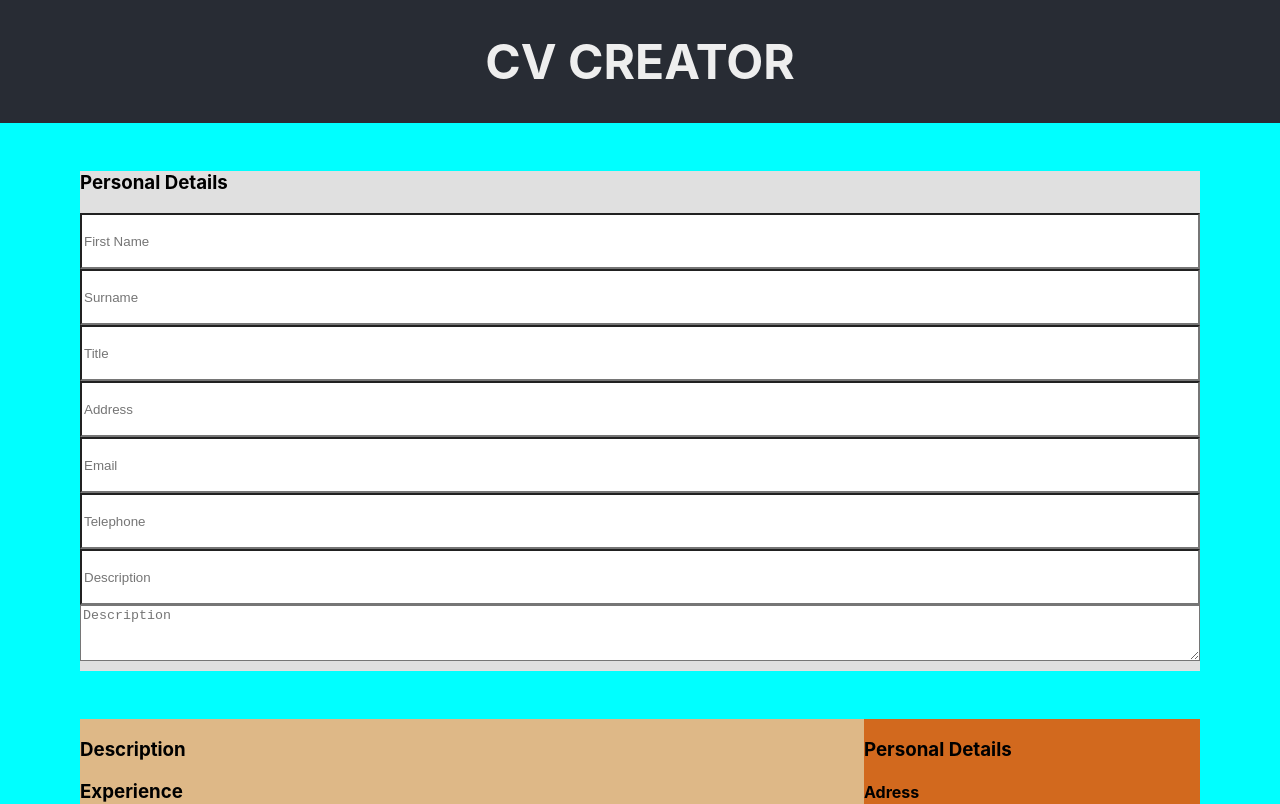
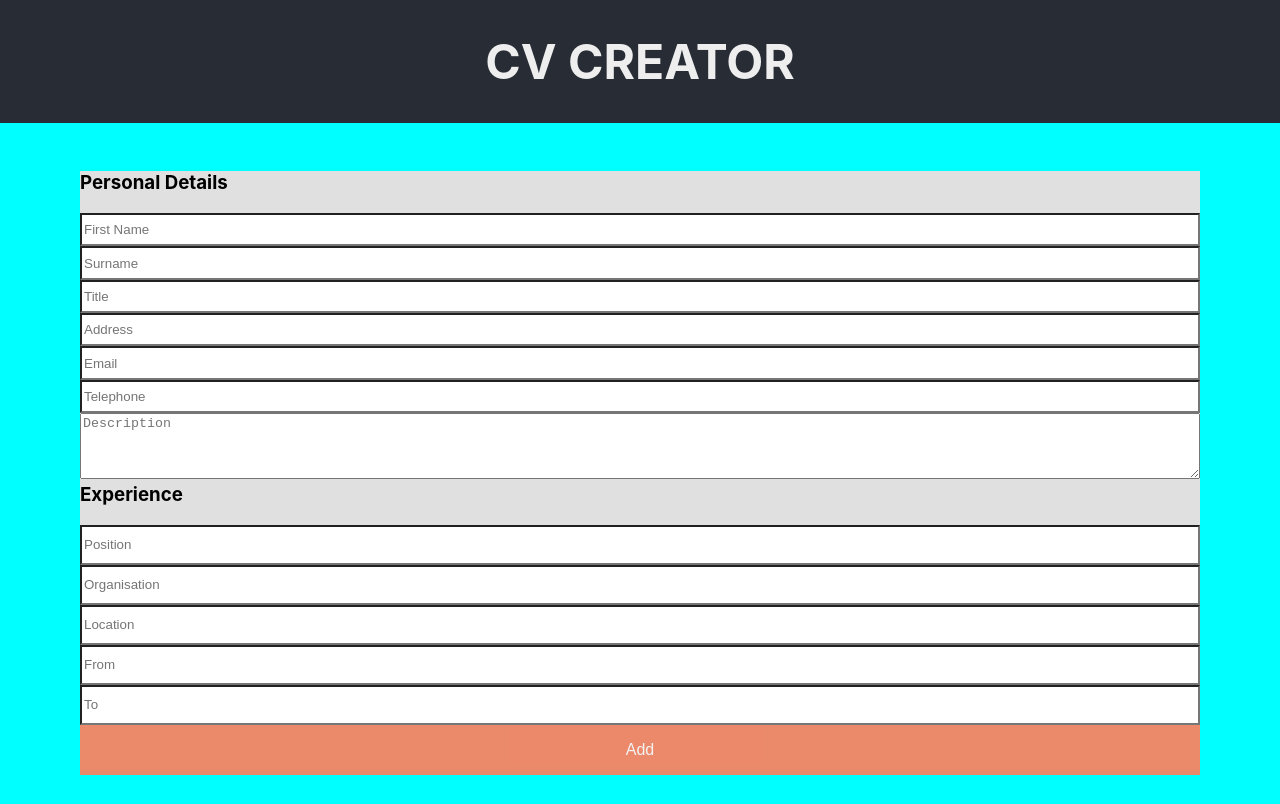
Before and after one commit to strudelPie/CV_application, a React (Create React App) app: page / in a window 1280 px wide. Shown: the top 804 px of the page. Built offline with nearby package versions, Linux system fonts and the light colour scheme.

Commit message:
tenth commit

```diff
--- a/src/components/form/Experience.js
+++ b/src/components/form/Experience.js
@@ -0,0 +1,38 @@
+import React, { Component } from "react";
+import styled from "styled-components";
+import Section from "../utils/Section";
+import Input from "../utils/Input";
+import Button from "../utils/Button";
+import expItem from "../utils/experienceObj";
+
+const ExperienceWrapper = styled.div`
+
+}`
+
+class Experience extends Component {
+    render() {
+        const inputItems = this.props.cv.experience;
+
+        return (
+            <ExperienceWrapper>
+                <Section title="Experience">
+                {Object.entries(inputItems).map(([key, item]) => {
+                    const stateSection = 'experience.' + key + ".";
+
+                    return (
+                        <Input
+                        key={key}
+                        inputItems={inputItems[key]}
+                        stateSection={stateSection}
+                        eHandler={this.props.eHandler}/>
+                    )})}
+
+                    <Button text="Add" onClick={this.props.addSection}/>
+                </Section>
+            </ExperienceWrapper>
+
+        )
+    };
+}
+
+export default Experience;
--- a/src/components/form/Form.js
+++ b/src/components/form/Form.js
@@ -1,11 +1,11 @@
 import React, { Component } from "react";
 import styled from "styled-components";
 import PersonalInfo from "./PersonalInfo";
+import Experience from "./Experience";
 
 
 const FormWrapper = styled.div`
     background-color: #E0E0E0;
-    height: 500px;
     width: 100%;
     border-color: #7FFFD4;
 }`
@@ -15,6 +15,9 @@ class Form extends Component {
         return (
             <FormWrapper>
                 <PersonalInfo cv={this.props.cv} eHandler={this.props.eHandler}/>
+                <Experience cv={this.props.cv} eHandler={this.props.eHandler}addSection={this.props.addSection}/>
+
+
             </FormWrapper>
         )
     };
--- a/src/components/form/PersonalInfo.js
+++ b/src/components/form/PersonalInfo.js
@@ -2,35 +2,40 @@ import React, { Component } from "react";
 import styled from "styled-components";
 import Section from "../utils/Section";
 import Input from "../utils/Input";
-import uniqid from "uniqid";
-import TextArea from "../utils/TextArea";
 
 const PersonalInfoWrapper = styled.div`
 
+`
+
+const TextArea = styled.textarea.attrs({rows: "4"})`
+    width: 100%;
+    height: 100%;
+    box-sizing: border-box;
+    }
 `
 
 class PersonalInfo extends Component {
     render() {
         const inputItems = this.props.cv.pInfo;
 
+        const filteredItems = Object.entries(inputItems)
+            .filter(([key,value]) => !key.includes('description'))
+            .reduce((obj, [key, value]) => {
+                obj[key] = value;
+                return obj;
+              }, {});
+
+        const stateSection = 'pInfo.'
+        const txtAreaName = stateSection.concat("description");
+
         return (
             <PersonalInfoWrapper>
                 <Section title="Personal Details">
-                {
+                <Input inputItems={filteredItems}
+                stateSection={stateSection}
+                eHandler={this.props.eHandler}/>
 
-                Object.keys(inputItems).map((item) => {
-                    return (
-                        <Input
-                        key={inputItems[item].id}
-                        name={inputItems[item].name}
-                        placeholder={inputItems[item].placeholder}
-                        eHandler={this.props.eHandler}
-                        value={inputItems[item].value}
-                        stateKey={item}
-                        />
-                    )
-                })}
-                <TextArea name="description" placeholder="Description" eHandler={this.props.eHandler} value={inputItems["description"].value}/>
+                <TextArea name={txtAreaName} placeholder="Description" onChange={this.props.eHandler} value={inputItems["description"].value}/>
 
                 </Section>
             </PersonalInfoWrapper>
--- a/src/components/structure/Main.js
+++ b/src/components/structure/Main.js
@@ -2,7 +2,8 @@ import React, { Component } from "react";
 import styled from "styled-components";
 import Form from '../form/Form'
 import Preview from '../preview/Preview'
-import uniqid from "uniqid";
+import cv from "../utils/cvObj";
+import expItem from "../utils/experienceObj";
 
 const Mainwrapper = styled.main`
     background-color: #00FFFF;
@@ -24,72 +25,62 @@ class Main extends Component {
         super(props);
 
         this.state = {
-            cv: {
-                pInfo: {
-                    firstName: {
-                        value: '',
-                        name: 'firstName',
-                        placeholder: 'First Name',
-                        id: uniqid(),
-                    },
-                    secondName: {
-                        value: '',
-                        name: 'secondName',
-                        placeholder: 'Surname',
-                        id: uniqid(),
-                    },
-                    title: {
-                        value: '',
-                        name: 'title',
-                        placeholder: 'Title',
-                        id: uniqid(),
-                    },
-                    address: {
-                        value: '',
-                        name: 'address',
-                        placeholder: 'Address',
-                        id: uniqid(),
-                    },
-                    email: {
-                        value: '',
-                        name: 'email',
-                        placeholder: 'Email',
-                        id: uniqid(),
-                    },
-                    telephone: {
-                        value: '',
-                        name: 'telephone',
-                        placeholder: 'Telephone',
-                        id: uniqid(),
-                    },
-                    description: {
-                        value: '',
-                        name: 'description',
-                        placeholder: 'Description',
-                        id: uniqid(),
-                    },
-                }
-
-            }
+            cv
         };
         this.handleInputChange = this.handleInputChange.bind(this);
+
+        this.handleAddSection = this.handleAddSection.bind(this);
+    }
+
+    updateObject(object, newValue, path){
+        var stack = path.split('.');
+
+        while(stack.length > 1){
+          object = object[stack.shift()];
+        }
+
+        object[stack.shift()] = newValue;
     }
 
     handleInputChange(e) {
         const { name, value } = e.target
-        const  state  = {...this.state};
-        state.cv["pInfo"][name].value = value;
+
+        const  currentState  = {...this.state};
+        const path = "cv." + name + ".value";
+        this.updateObject(currentState, value, path)
 
         this.setState({
-            state
+            state: currentState
         });
     }
 
+    handleAddSection(e) {
+        const currentState = {...this.state.cv};
+        // const filteredItems = Object.entries(currentState)
+        //     .filter(([key,value]) => key.includes('experience'))
+        //     .reduce((obj, [key, value]) => {
+        //         obj[key] = value;
+        //         return obj;
+        //     }, {});
+
+
+        this.setState({
+            ...this.state.cv,
+            experience: {
+                ...this.state.experience,
+                ...expItem
+            },
+        })
+        console.log(this.state.cv)
+    }
+
     render() {
+
         return (
             <Mainwrapper>
-                <Form cv={this.state.cv} eHandler={this.handleInputChange} />
-                <Preview cv={this.state.cv}/>
+                <Form cv={this.state.cv} eHandler={this.handleInputChange}
+                addSection={this.handleAddSection}/>
+                <Preview cv={this.state.cv} />
             </Mainwrapper>
         )
     };
--- /dev/null
+++ b/src/components/utils/Button.js
@@ -0,0 +1,31 @@
+import React, { Component } from "react";
+import styled from "styled-components";
+
+const ButtonWrapper = styled.button`
+    background-color: #f4511e;
+    border: none;
+    color: white;
+    padding: 16px 32px;
+    text-align: center;
+    font-size: 16px;
+    opacity: 0.6;
+    transition: 0.3s;
+    display: inline-block;
+    text-decoration: none;
+    cursor: pointer;
+    width: 100%;
+    box-sizing: border-box;
+
+    :hover {opacity: 1}
+    }
+`
+
+class Button extends Component {
+    render() {
+        return (
+            <ButtonWrapper onClick={this.props.onClick}>{this.props.text}</ButtonWrapper>
+        )
+    };
+}
+
+export default Button;
--- a/src/components/utils/Input.js
+++ b/src/components/utils/Input.js
@@ -6,17 +6,34 @@ const InputWrapper = styled.input`
     background-color: white;
     }
 `
+const InputSectionWrapper = styled.div`
+    height: 200px;
+    background-color: white;
+    display: flex;
+    flex-direction: column
+    }
+`
 
 class Input extends Component {
     render() {
+        const inputItems = this.props.inputItems;
+        const stateSection = this.props.stateSection;
         return (
-            <InputWrapper
-                type="text"
-                placeholder={this.props.placeholder}
-                name={this.props.name}
-                onChange={this.props.eHandler || console.log('test')}
-                value={this.props.value}
-            />
+            <InputSectionWrapper>
+                { Object.entries(inputItems).map(([key, item]) => {
+                    let path = stateSection.concat(key);
+                    return (
+                        <InputWrapper
+                        type="text"
+                        key={item.id}
+                        name={path}
+                        placeholder={item.placeholder}
+                        onChange={this.props.eHandler}
+                        value={item.value}
+                        />
+                    )
+                })}
+            </InputSectionWrapper>
 
         )
     };
--- a/src/components/utils/Section.js
+++ b/src/components/utils/Section.js
@@ -10,8 +10,8 @@ const Title = styled.h3`
     margin-top: 0
 `
 const Children = styled.div`
-  display: flex;
-  flex-direction: column
+
+
 `
 
 class Section extends Component {
--- a/src/components/utils/TextArea.js
+++ /dev/null
@@ -1,25 +0,0 @@
-import React, { Component } from "react";
-import styled from "styled-components";
-
-const TextAreaWrapper = styled.textarea`
-    height: 50px;
-    background-color: white;
-    }
-`
-
-class TextArea extends Component {
-    render() {
-        return (
-            <TextAreaWrapper
-                rows="4"
-                placeholder={this.props.placeholder}
-                name={this.props.name}
-                onChange={this.props.eHandler}
-                value={this.props.value}
-            />
-
-        )
-    };
-}
-
-export default TextArea;
--- /dev/null
+++ b/src/components/utils/cvObj.js
@@ -0,0 +1,72 @@
+import uniqid from "uniqid";
+
+const cv = {
+    pInfo: {
+        firstName: {
+            value: '',
+            placeholder: 'First Name',
+            id: uniqid(),
+        },
+        secondName: {
+            value: '',
+            placeholder: 'Surname',
+            id: uniqid(),
+        },
+        title: {
+            value: '',
+            placeholder: 'Title',
+            id: uniqid(),
+        },
+        address: {
+            value: '',
+            placeholder: 'Address',
+            id: uniqid(),
+        },
+        email: {
+            value: '',
+            placeholder: 'Email',
+            id: uniqid(),
+        },
+        telephone: {
+            value: '',
+            placeholder: 'Telephone',
+            id: uniqid(),
+        },
+        description: {
+            value: '',
+            placeholder: 'Description',
+            id: uniqid(),
+        },
+    },
+    experience: {
+        [uniqid()] : {
+            position: {
+                value: '',
+                placeholder: 'Position',
+                id: uniqid(),
+            },
+            organisation: {
+                value: '',
+                placeholder: 'Organisation',
+                id: uniqid(),
+            },
+            location: {
+                value: '',
+                placeholder: 'Location',
+                id: uniqid(),
+            },
+            from: {
+                value: '',
+                placeholder: 'From',
+                id: uniqid(),
+            },
+            to: {
+                value: '',
+                placeholder: 'To',
+                id: uniqid(),
+            }
+        }
+    }
+}
+
+export default cv;
--- /dev/null
+++ b/src/components/utils/experienceObj.js
@@ -0,0 +1,33 @@
+import uniqid from "uniqid";
+
+const expItem = {
+    [uniqid()] : {
+        position: {
+            value: '',
+            placeholder: 'Position',
+            id: uniqid(),
+        },
+        organisation: {
+            value: '',
+            placeholder: 'Organisation',
+            id: uniqid(),
+        },
+        location: {
+            value: '',
+            placeholder: 'Location',
+            id: uniqid(),
+        },
+        from: {
+            value: '',
+            placeholder: 'From',
+            id: uniqid(),
+        },
+        to: {
+            value: '',
+            placeholder: 'To',
+            id: uniqid(),
+        }
+    }
+}
+
+export default expItem;
```
